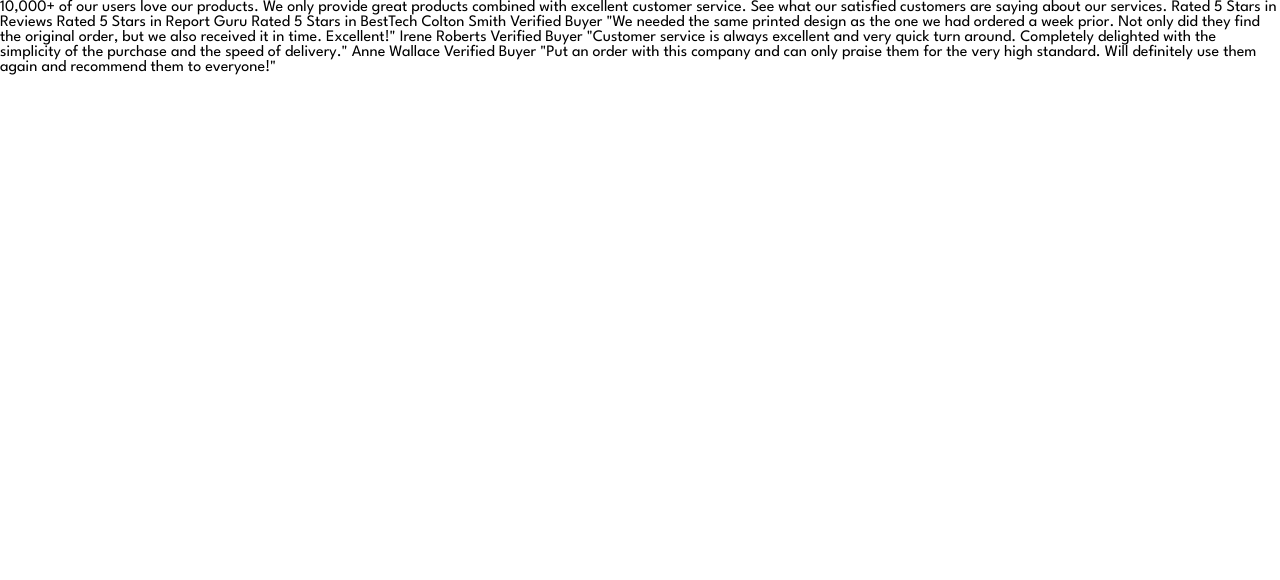
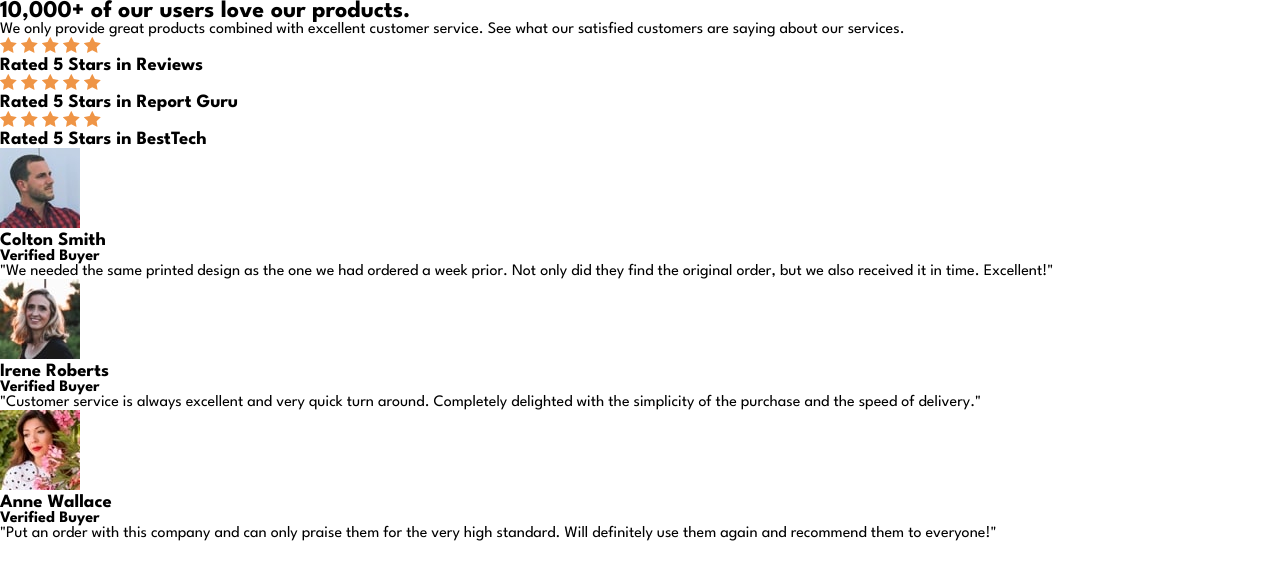
Before and after one commit to GabrielAlberini/desarrollo-8-10, a plain HTML site: page index.html in a window 1280 px wide. Drawn offline with Linux system fonts and the light colour scheme.

Commit message:
add: estructura html completa

```diff
--- a/index.html
+++ b/index.html
@@ -18,30 +18,83 @@
 </head>
 
 <body>
-  10,000+ of our users love our products.
-
-  We only provide great products combined with excellent customer service.
-  See what our satisfied customers are saying about our services.
-
-  Rated 5 Stars in Reviews
-  Rated 5 Stars in Report Guru
-  Rated 5 Stars in BestTech
-
-  Colton Smith
-  Verified Buyer
-  "We needed the same printed design as the one we had ordered a week prior.
-  Not only did they find the original order, but we also received it in time.
-  Excellent!"
-
-  Irene Roberts
-  Verified Buyer
-  "Customer service is always excellent and very quick turn around. Completely
-  delighted with the simplicity of the purchase and the speed of delivery."
-
-  Anne Wallace
-  Verified Buyer
-  "Put an order with this company and can only praise them for the very high
-  standard. Will definitely use them again and recommend them to everyone!"
+  <section class="reviews-home">
+    <div class="reviews-text">
+      <header>
+        <h2> 10,000+ of our users love our products.</h2>
+        <p> We only provide great products combined with excellent customer service.
+          See what our satisfied customers are saying about our services.</p>
+      </header>
+      <div class="reviews-stars">
+        <div class="reviews-valoration">
+          <div class="stars">
+            <img src="./images/icon-star.svg" alt="icono de estrella">
+            <img src="./images/icon-star.svg" alt="icono de estrella">
+            <img src="./images/icon-star.svg" alt="icono de estrella">
+            <img src="./images/icon-star.svg" alt="icono de estrella">
+            <img src="./images/icon-star.svg" alt="icono de estrella">
+          </div>
+          <h3>Rated 5 Stars in Reviews</h3>
+        </div>
+        <div class="reviews-valoration">
+          <div class="stars">
+            <img src="./images/icon-star.svg" alt="icono de estrella">
+            <img src="./images/icon-star.svg" alt="icono de estrella">
+            <img src="./images/icon-star.svg" alt="icono de estrella">
+            <img src="./images/icon-star.svg" alt="icono de estrella">
+            <img src="./images/icon-star.svg" alt="icono de estrella">
+          </div>
+          <h3>Rated 5 Stars in Report Guru</h3>
+        </div>
+        <div class="reviews-valoration">
+          <div class="stars">
+            <img src="./images/icon-star.svg" alt="icono de estrella">
+            <img src="./images/icon-star.svg" alt="icono de estrella">
+            <img src="./images/icon-star.svg" alt="icono de estrella">
+            <img src="./images/icon-star.svg" alt="icono de estrella">
+            <img src="./images/icon-star.svg" alt="icono de estrella">
+          </div>
+          <h3>Rated 5 Stars in BestTech</h3>
+        </div>
+      </div>
+    </div>
+    <div class="reviews-cards">
+      <article>
+        <div>
+          <img src="./images/image-colton.jpg" alt="imagen de perfil de colton">
+          <div>
+            <h3>Colton Smith</h3>
+            <strong>Verified Buyer</strong>
+          </div>
+        </div>
+        <blockquote>"We needed the same printed design as the one we had ordered a week prior.
+          Not only did they find the original order, but we also received it in time.
+          Excellent!"</blockquote>
+      </article>
+      <article>
+        <div>
+          <img src="./images/image-irene.jpg" alt="imagen de perfil de irene">
+          <div>
+            <h3>Irene Roberts</h3>
+            <strong>Verified Buyer</strong>
+          </div>
+        </div>
+        <blockquote> "Customer service is always excellent and very quick turn around. Completely
+          delighted with the simplicity of the purchase and the speed of delivery."</blockquote>
+      </article>
+      <article>
+        <div>
+          <img src="./images/image-anne.jpg" alt="imagen de perfil de irene">
+          <div>
+            <h3>Anne Wallace</h3>
+            <strong>Verified Buyer</strong>
+          </div>
+        </div>
+        <blockquote>"Put an order with this company and can only praise them for the very high
+          standard. Will definitely use them again and recommend them to everyone!"</blockquote>
+      </article>
+    </div>
+  </section>
 </body>
 
 </html>
```
Also changed, not shown: data.txt (added).
